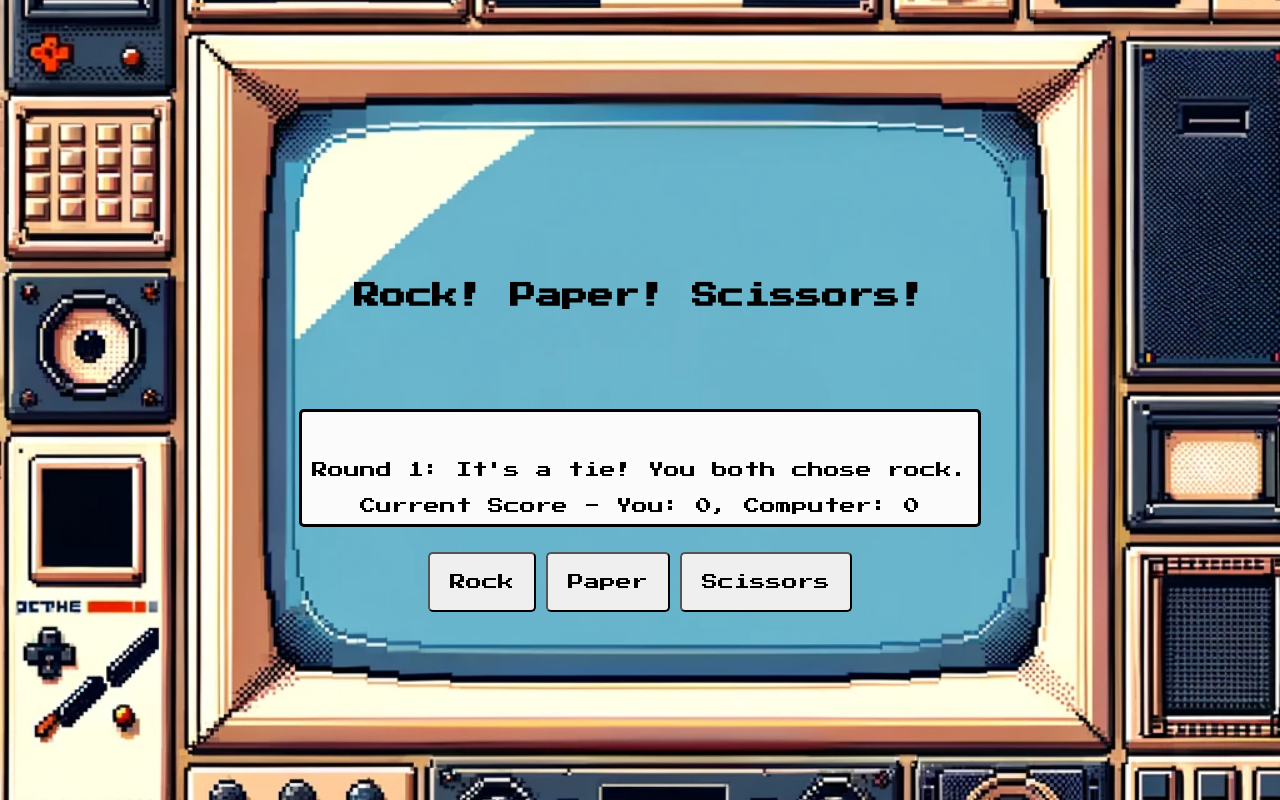
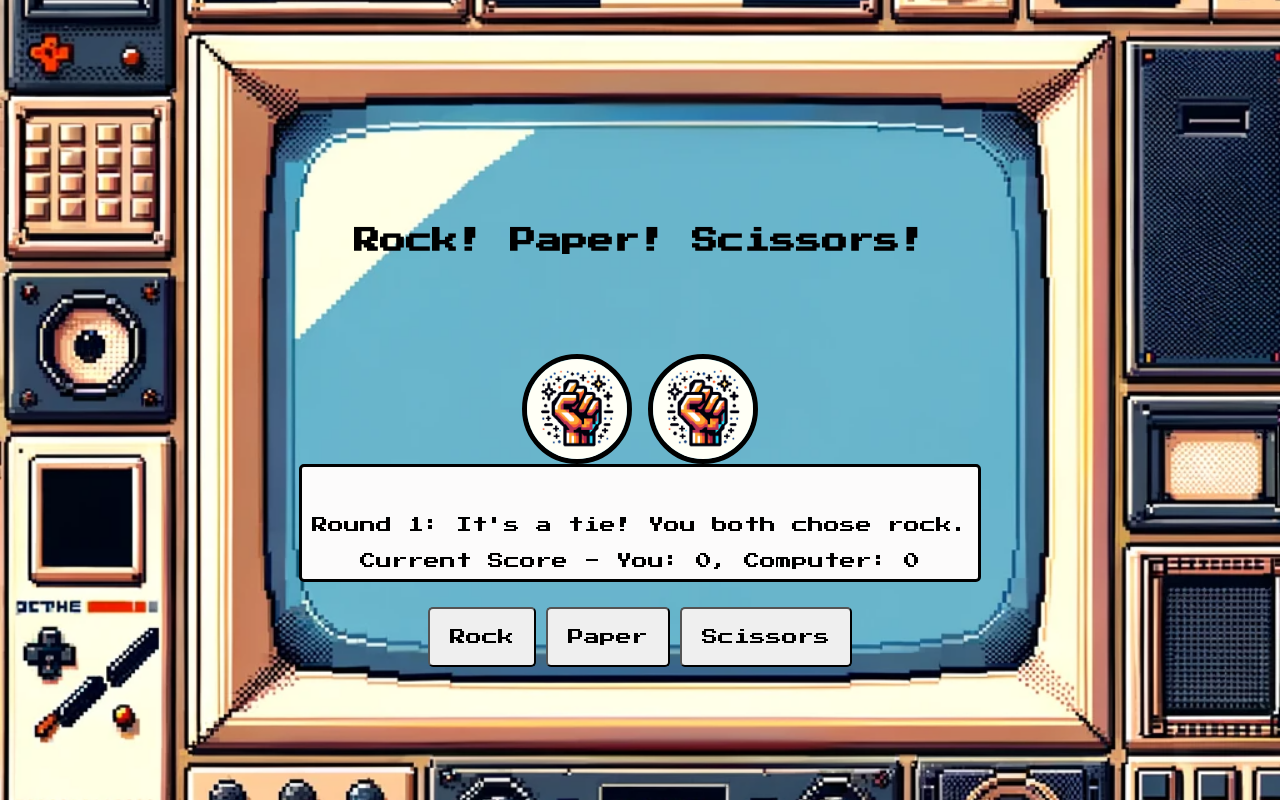
Before and after one commit to jalex-op/RPS-Video-Game, a plain HTML site: page index.html in a window 1280 px wide. Both pictures are taken after a click on the button "Rock". Drawn offline with Linux system fonts and the light colour scheme.

Commit message:
added images for: rock, paper, scissors

```diff
--- a/index.html
+++ b/index.html
@@ -10,6 +10,10 @@
 </head>
 <body>
     <div id="title">Rock! Paper! Scissors!</div>
+    <div id="choicesContainer">
+        <img id="userChoiceImage" class="choiceImage" src="" alt="Your Choice">
+        <img id="computerChoiceImage" class="choiceImage" src="" alt="Computer's Choice">
+    </div>
     <div id="resultContainer">
         <div id="finalResult"></div>
         <div id="result"></div>
--- a/rps.js
+++ b/rps.js
@@ -76,6 +76,23 @@ function playRound(userChoice) {
     const result = rps(computerChoice, userChoice);
     roundsPlayed++;
     updateDisplay(result);
+
+    // Update images
+    const userChoiceImage = document.getElementById('userChoiceImage');
+    const computerChoiceImage = document.getElementById('computerChoiceImage');
+    userChoiceImage.src = `./images/${userChoice}.png`;
+    computerChoiceImage.src = `./images/${computerChoice}.png`;
+
+    // Apply fade-in animation
+    userChoiceImage.classList.remove('show');
+    computerChoiceImage.classList.remove('show');
+    void userChoiceImage.offsetWidth; // Trigger reflow to restart animation
+    void computerChoiceImage.offsetWidth; // Trigger reflow to restart animation
+    userChoiceImage.classList.add('show');
+    computerChoiceImage.classList.add('show');
+
+
+
     checkGameOver();
 }
 
--- a/styles.css
+++ b/styles.css
@@ -74,3 +74,19 @@ body {
     align-items: center;
 
   }
+
+.choiceImage {
+  width: 100px;
+  height: 100px;
+  visibility: hidden;
+  opacity: 0;
+  transition: visibility 0s, opacity 0.5s linear;
+}
+
+.choiceImage.show {
+  visibility: visible;
+  opacity: 1;
+  border: 5px solid #000; /* Add a black border, 5px wide */
+  border-radius: 50%;    /* Make the border circular */
+  overflow: hidden;
+}
```
